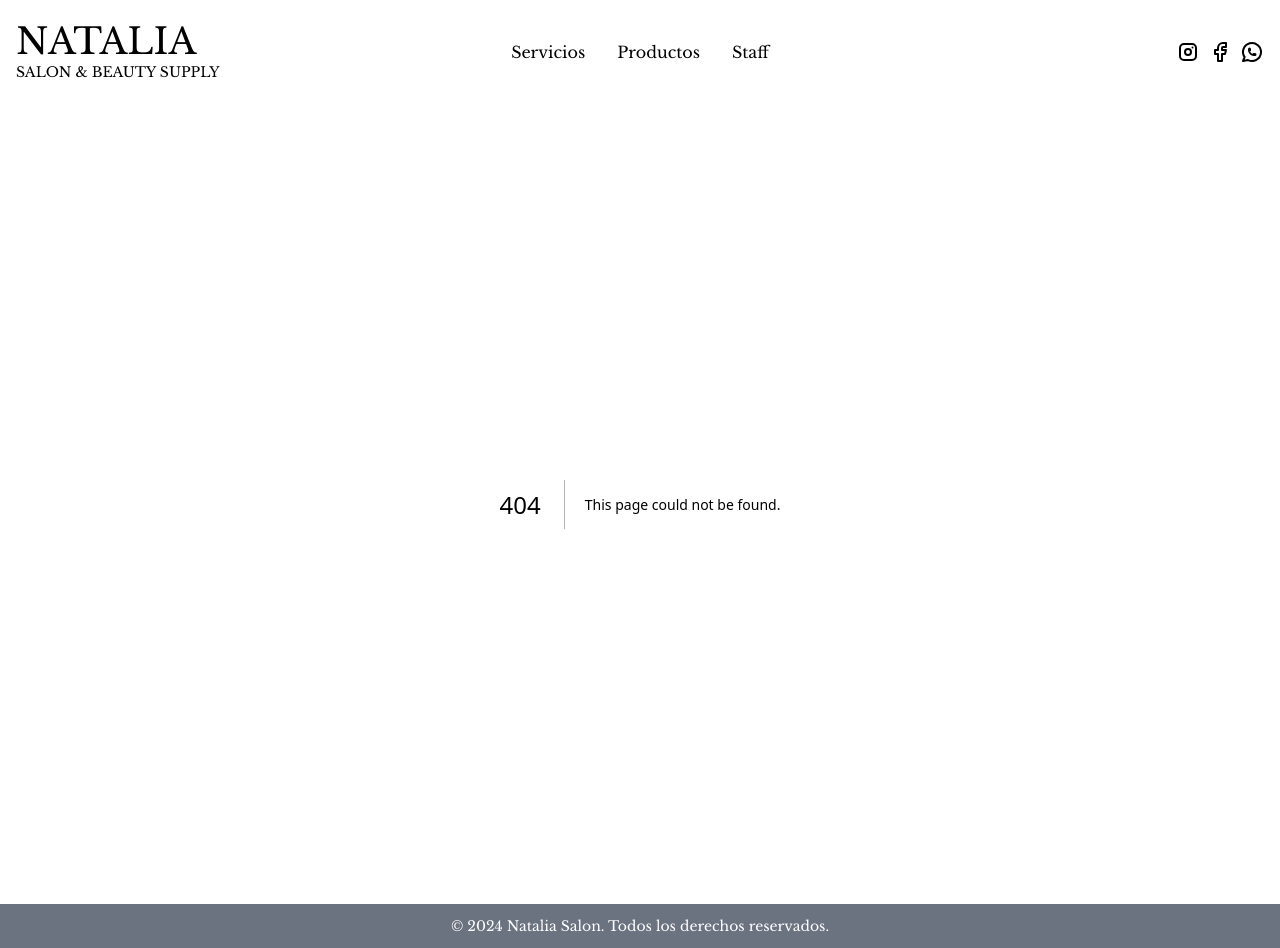
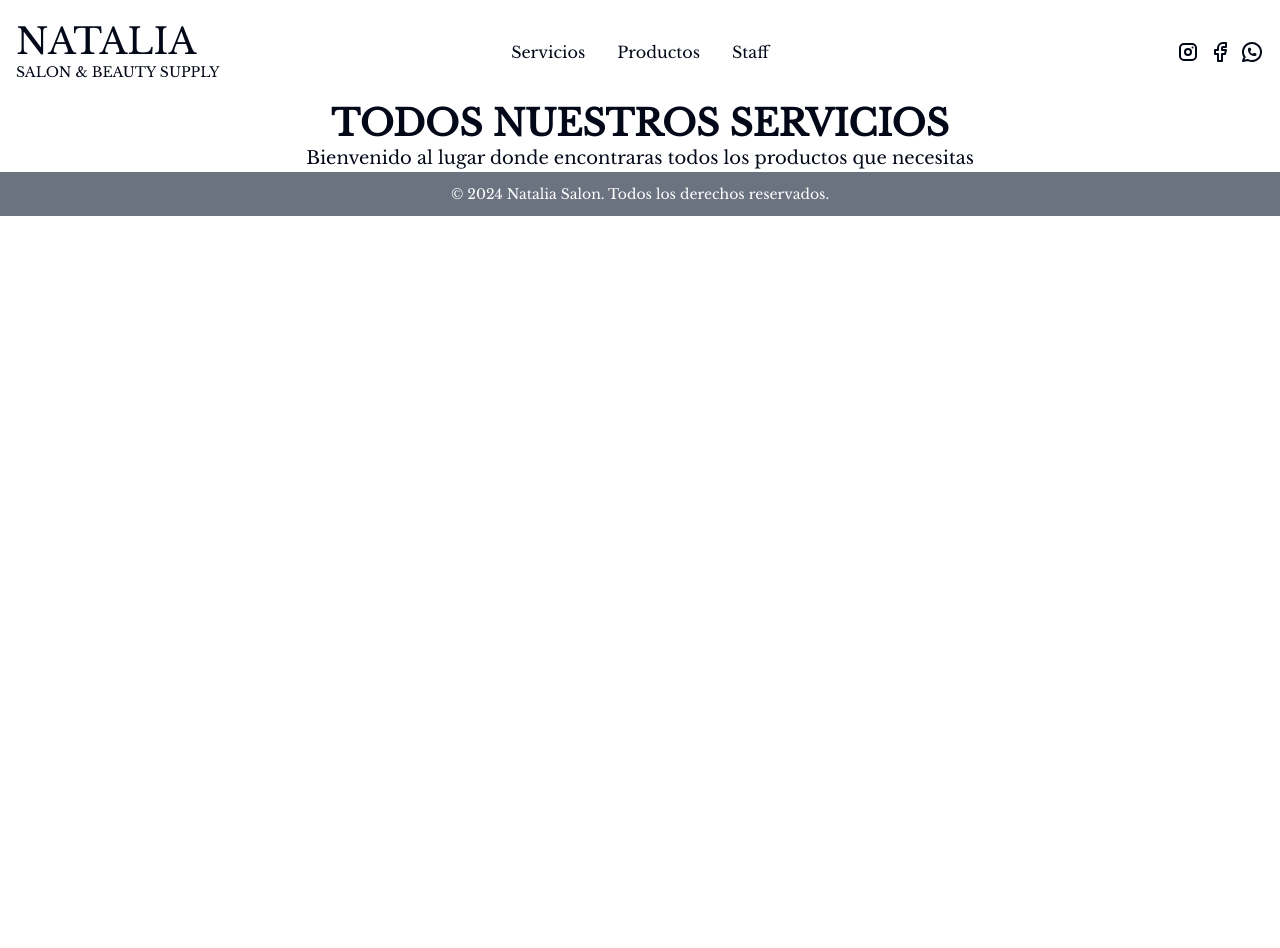
Before and after one commit to edwinperaza99/be-beauty, a Next.js app: page /servicios in a window 1280 px wide. Before the commit this address had no page. After the commit the page ends 800 px from the top, so only its background shows below. Built offline with nearby package versions, Linux system fonts and the light colour scheme.

Commit message:
add routing

```diff
--- /dev/null
+++ b/app/productos/page.tsx
@@ -0,0 +1,15 @@
+export default function Productos() {
+	return (
+		<>
+			<main className="">
+				<section className="flex flex-col items-center" id="landing">
+					<h1 className="text-4xl font-bold">Nuestros mejores productos</h1>
+					<p className="text-lg">
+						Bienvenido al lugar donde encontraras todos los productos que
+						necesitas
+					</p>
+				</section>
+			</main>
+		</>
+	);
+}
--- /dev/null
+++ b/app/servicios/page.tsx
@@ -0,0 +1,15 @@
+export default function Servicios() {
+	return (
+		<>
+			<main className="">
+				<section className="flex flex-col items-center" id="landing">
+					<h1 className="text-4xl font-bold">TODOS NUESTROS SERVICIOS</h1>
+					<p className="text-lg">
+						Bienvenido al lugar donde encontraras todos los productos que
+						necesitas
+					</p>
+				</section>
+			</main>
+		</>
+	);
+}
--- /dev/null
+++ b/app/staff/page.tsx
@@ -0,0 +1,15 @@
+export default function Staff() {
+	return (
+		<>
+			<main className="">
+				<section className="flex flex-col items-center" id="landing">
+					<h1 className="text-4xl font-bold">Este es nuestro staff</h1>
+					<p className="text-lg">
+						Bienvenido al lugar donde encontraras todos los productos que
+						necesitas
+					</p>
+				</section>
+			</main>
+		</>
+	);
+}
--- a/components/NavBar.tsx
+++ b/components/NavBar.tsx
@@ -13,23 +13,23 @@ export default function NavBar() {
 				id="navbar"
 			>
 				{/* <Image src="/logo.png" alt="Be Beauty" width={100} height={100} /> */}
-				<a href="#start" className={(roboto.className, "justify-start ml-4")}>
+				<a href="/#start" className={(roboto.className, "justify-start ml-4")}>
 					<h1 className="text-xl md:text-4xl">NATALIA</h1>
 					<h2 className="text-sm md:text-md">SALON & BEAUTY SUPPLY</h2>
 				</a>
 				<ul className="flex justify-center">
 					<li>
-						<Link href="/" className="p-4 hover:text-green-300">
+						<Link href="/servicios" className="p-4 hover:text-green-300">
 							Servicios
 						</Link>
 					</li>
 					<li>
-						<Link href="/products" className="p-4 hover:text-green-300">
+						<Link href="/productos" className="p-4 hover:text-green-300">
 							Productos
 						</Link>
 					</li>
 					<li>
-						<Link href="/about" className="p-4 hover:text-green-300">
+						<Link href="/staff" className="p-4 hover:text-green-300">
 							Staff
 						</Link>
 					</li>
```
